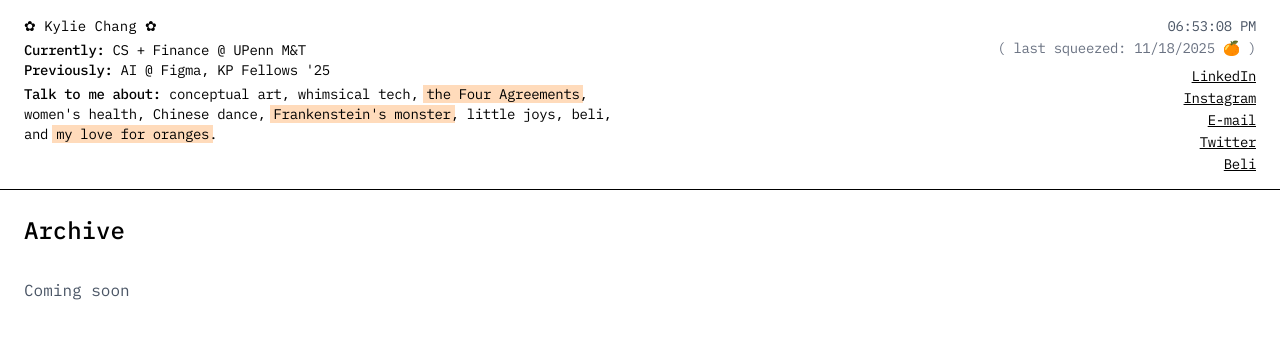
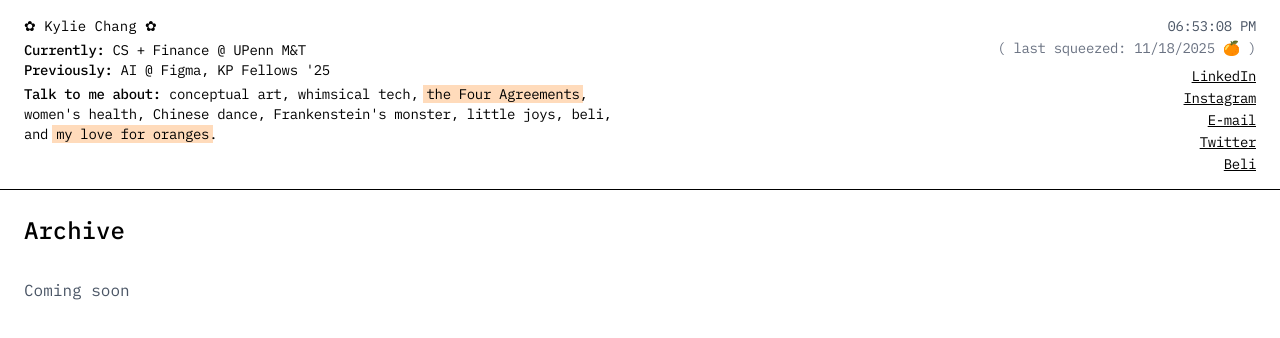
Before and after one commit to kygchng/kylife, a Next.js app: page /archive in a window 1280 px wide. Shown: the top 338 px of the page. Built offline with nearby package versions, Linux system fonts and the light colour scheme.

Commit message:
remove frankenstein

```diff
--- a/components/layout/Header.tsx
+++ b/components/layout/Header.tsx
@@ -50,8 +50,6 @@ export default function Header() {
     switch (word) {
       case "oranges":
         return "/wendy-cope.webp";
-      case "frankenstein":
-        return "/frankenstein.jpg";
       case "four-agreements":
         return "/four-agreements.jpg";
       default:
@@ -100,16 +98,7 @@ export default function Header() {
               >
                 the Four Agreements
               </span>
-              , women's health, Chinese dance,{" "}
-              <span
-                className="px-1 -mx-1"
-                style={{ backgroundColor: "#FFDBBB" }}
-                onMouseEnter={() => !isMobile && setHoveredWord("frankenstein")}
-                onMouseLeave={() => !isMobile && setHoveredWord(null)}
-              >
-                Frankenstein's monster
-              </span>
-              , little joys, beli, and{" "}
+              , women's health, Chinese dance, Frankenstein's monster, little joys, beli, and{" "}
               <a
                 href="https://gladdestthing.com/poems/the-orange"
                 target="_blank"
```
